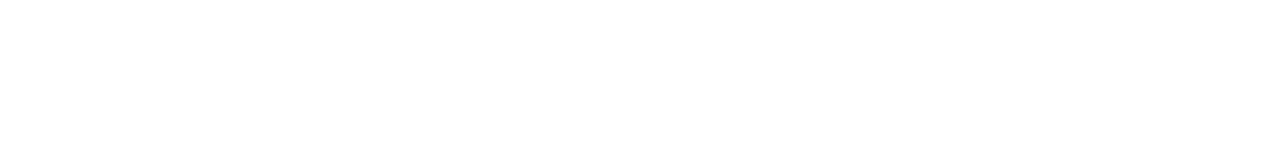
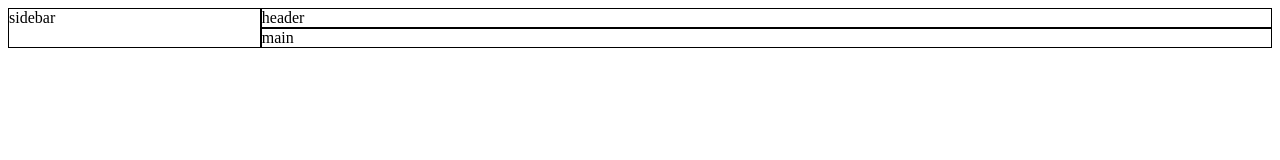
Before and after one commit to MasterT-800/Odin-Project-Admin-Dashboard, a plain HTML site: page index.html in a window 1280 px wide. Drawn offline with Linux system fonts and the light colour scheme.

Commit message:
Add html containers and basic grid properties

```diff
--- a/index.html
+++ b/index.html
@@ -7,6 +7,8 @@
     <title>Odin Admin Dashboard</title>
 </head>
 <body>
-
+    <div class="header">header</div>
+    <div class="sidebar">sidebar</div>
+    <div class="main">main</div>
 </body>
 </html>
--- a/style.css
+++ b/style.css
@@ -1,3 +1,20 @@
 * {
     box-sizing: border-box;
 }
+body {
+    display: grid;
+    grid-template-columns: 1fr 4fr;
+}
+body div {
+    border: 1px solid black;
+}
+.header {
+    grid-column: 2 / 3;
+}
+.sidebar {
+    grid-column: 1 / 2;
+    grid-row: 1 / 3;
+}
+.main {
+    grid-column: 2 / 3;
+}
```
